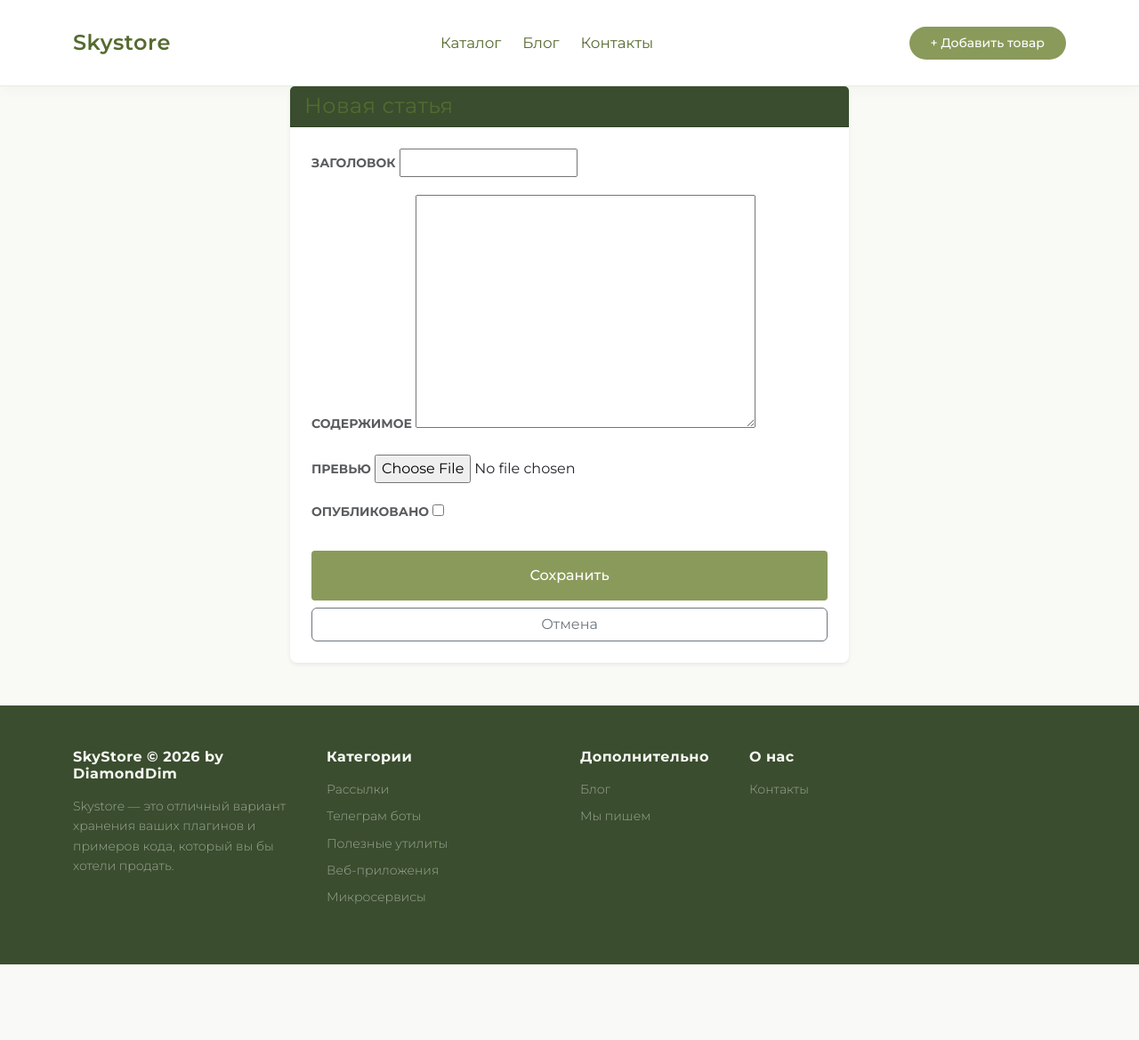
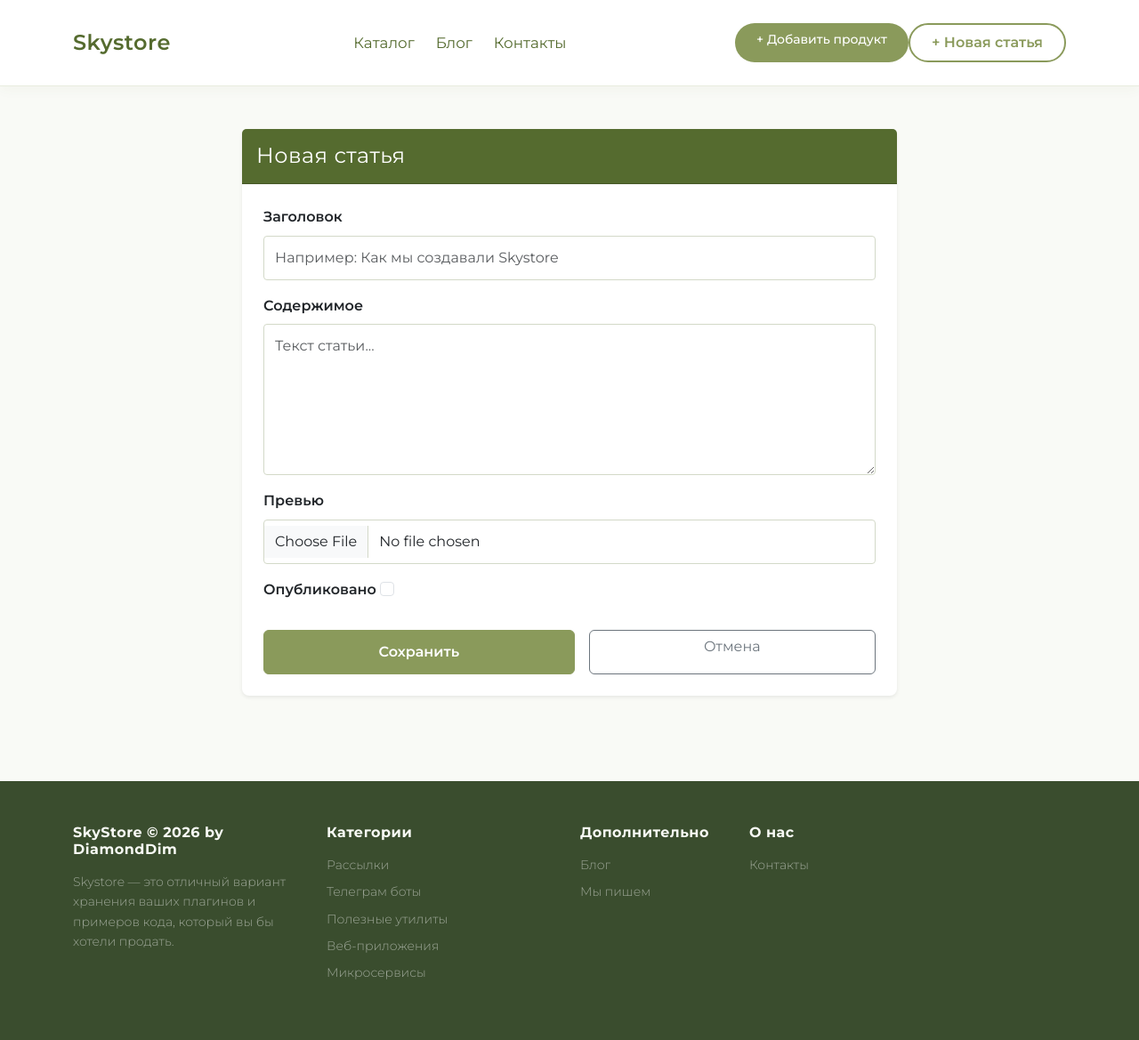
Before and after one commit to DiamondDim/Skystore, a Django app: page /blogs/create/ in a window 1280 px wide. Shown: the whole page at 89% size. Before the commit the page ends 1084 px from the top, so only its background shows below. Run offline with Django 5.2, Linux system fonts and the light colour scheme.

Commit message:
внесены правки в визуал и исправлено отображение форм в едином стиле

```diff
--- /dev/null
+++ b/blog/forms.py
@@ -0,0 +1,34 @@
+from django import forms
+from .models import Post
+
+
+class PostForm(forms.ModelForm):
+    class Meta:
+        model = Post
+        fields = ['title', 'content', 'preview', 'is_published']
+        labels = {
+            'title': 'Заголовок',
+            'content': 'Содержимое',
+            'preview': 'Превью',
+            'is_published': 'Опубликовано',
+        }
+        widgets = {
+            'content': forms.Textarea(attrs={'rows': 6}),
+        }
+
+    def __init__(self, *args, **kwargs):
+        super().__init__(*args, **kwargs)
+        for field_name, field in self.fields.items():
+            # Применяем стили Bootstrap
+            if isinstance(field.widget, forms.CheckboxInput):
+                field.widget.attrs['class'] = 'form-check-input'
+            elif isinstance(field.widget, forms.FileInput):
+                field.widget.attrs['class'] = 'form-control'
+            else:
+                field.widget.attrs['class'] = 'form-control'
+
+            # Добавляем плейсхолдеры для текстовых полей
+            if field_name == 'title':
+                field.widget.attrs['placeholder'] = 'Например: Как мы создавали Skystore'
+            elif field_name == 'content':
+                field.widget.attrs['placeholder'] = 'Текст статьи...'
--- a/blog/templates/blog/post_form.html
+++ b/blog/templates/blog/post_form.html
@@ -1,37 +1,71 @@
 {% extends 'catalog/base.html' %}
+{% load static %}
 
-{% block title %}{% if form.instance.pk %}Редактировать{% else %}Новая статья{% endif %} — Skystore{% endblock %}
+{% block title %}{% if form.instance.pk %}Редактирование статьи{% else %}Новая статья{% endif %} — Skystore{% endblock %}
 
 {% block content %}
+<div class="container py-5">
     <div class="row justify-content-center">
-    <div class="col-md-8 col-lg-6">
+        <div class="col-md-8">
             <div class="card shadow-sm border-0">
-            <div class="card-header bg-dark-olive text-white">
-                <h4 class="mb-0">{% if form.instance.pk %}Редактировать статью{% else %}Новая статья{% endif %}</h4>
+                <div class="card-header bg-olive text-white py-3">
+                    <h4 class="mb-0" style="color: white !important;">{% if form.instance.pk %}Редактирование статьи{% else %}Новая статья{% endif %}</h4>
                 </div>
                 <div class="card-body p-4">
                     <form method="post" enctype="multipart/form-data">
                         {% csrf_token %}
+
                         {% for field in form %}
                             <div class="mb-3">
-                        <label for="{{ field.id_for_label }}" class="form-label fw-bold small text-uppercase text-muted">
-                            {{ field.label }}
-                        </label>
+                                <label for="{{ field.id_for_label }}" class="form-label fw-semibold">{{ field.label }}</label>
+
+                                {% if field.name == 'preview' and form.instance.preview %}
+                                    <div class="mb-2">
+                                        <img src="{{ form.instance.preview.url }}" alt="Текущее превью" style="max-height: 100px; border-radius: 8px; object-fit: cover;">
+                                    </div>
+                                {% endif %}
+
                                 {{ field }}
+
+                                {% if field.help_text %}
+                                    <div class="form-text">{{ field.help_text }}</div>
+                                {% endif %}
+
                                 {% if field.errors %}
-                            <div class="invalid-feedback d-block">
+                                    <div class="text-danger small mt-1">
                                         {% for error in field.errors %}{{ error }}{% endfor %}
                                     </div>
                                 {% endif %}
                             </div>
                         {% endfor %}
-                    <div class="d-grid gap-2 mt-4">
-                        <button type="submit" class="btn btn-buy py-3">Сохранить</button>
-                        <a href="{% url 'post_list' %}" class="btn btn-outline-secondary">Отмена</a>
+
+                        <div class="d-flex gap-3 mt-4">
+                            <button type="submit" class="btn btn-olive flex-grow-1">Сохранить</button>
+                            <a href="{% url 'post_list' %}" class="btn btn-outline-secondary flex-grow-1">Отмена</a>
                         </div>
                     </form>
                 </div>
             </div>
         </div>
     </div>
+</div>
 {% endblock %}
+
+{% block extra_css %}
+<style>
+    .bg-olive { background-color: #556B2F !important; }
+    .btn-olive {
+        background-color: #8A9A5B;
+        border-color: #8A9A5B;
+        color: white;
+        font-weight: 600;
+        padding: 0.75rem;
+        transition: all 0.3s ease;
+    }
+    .btn-olive:hover {
+        background-color: #556B2F;
+        border-color: #556B2F;
+        color: white;
+    }
+</style>
+{% endblock %}
--- a/blog/templates/blog/post_list.html
+++ b/blog/templates/blog/post_list.html
@@ -5,8 +5,6 @@
 {% block content %}
 <div class="container py-5">
     <h1 class="text-olive-green mb-4">Блог</h1>
-
-    <a href="{% url 'post_create' %}" class="btn btn-buy mb-4">+ Новая статья</a>
 
     {% if posts %}
     <div class="row row-cols-1 row-cols-md-2 row-cols-lg-3 g-4">
--- a/blog/views.py
+++ b/blog/views.py
@@ -3,6 +3,7 @@ from django.urls import reverse_lazy
 from django.core.mail import send_mail
 from django.conf import settings
 from .models import Post
+from .forms import PostForm
 
 
 class PostListView(ListView):
@@ -24,32 +25,30 @@ class PostDetailView(DetailView):
         obj.views_count += 1
         obj.save(update_fields=['views_count'])
 
+        # Твоя фича с 100 просмотрами (остается без изменений)
         if obj.views_count == 100:
             subject = f"🎉 Поздравляем! Статья '{obj.title}' набрала 100 просмотров!"
-            message = f"Отличные новости!\n\nВаша статья '{obj.title}' только что достигла отметки в 100 просмотров.\nПродолжайте создавать качественный контент!"
+            message = f"Отличные новости!\n\nВаша статья '{obj.title}' только что достигла отметки в 100 просмотров."
             from_email = settings.DEFAULT_FROM_EMAIL
             recipient_list = ['mecheny91@yandex.ru']
-
             try:
                 send_mail(subject, message, from_email, recipient_list, fail_silently=False)
-                print("✅ Письмо о 100 просмотрах успешно отправлено!")
-            except Exception as e:
-                print(f"❌ Ошибка отправки письма: {e}")
-
+            except Exception:
+                pass
         return obj
 
 
 class PostCreateView(CreateView):
     model = Post
+    form_class = PostForm  # <-- Используем нашу форму с плейсхолдерами
     template_name = 'blog/post_form.html'
-    fields = ['title', 'content', 'preview', 'is_published']
     success_url = reverse_lazy('post_list')
 
 
 class PostUpdateView(UpdateView):
     model = Post
+    form_class = PostForm  # <-- Используем нашу форму с плейсхолдерами
     template_name = 'blog/post_form.html'
-    fields = ['title', 'content', 'preview', 'is_published']
 
     def get_success_url(self):
         return reverse_lazy('post_detail', kwargs={'pk': self.object.pk})
--- a/catalog/templates/catalog/partials/navbar.html
+++ b/catalog/templates/catalog/partials/navbar.html
@@ -26,7 +26,10 @@
             <!-- Правая часть: кнопка добавления товара -->
             <div class="d-flex">
                 <a href="{% url 'add_product' %}" class="btn btn-buy btn-sm rounded-pill px-4 py-2">
-                    + Добавить товар
+                    + Добавить продукт
+                </a>
+                <a href="{% url 'post_create' %}" class="btn btn-outline-olive rounded-pill px-4 py-2">
+                    + Новая статья
                 </a>
             </div>
         </div>
--- a/static/css/style.css
+++ b/static/css/style.css
@@ -207,3 +207,18 @@ body {
     background-color: #556B2F !important;
     color: white !important;
 }
+
+.btn-outline-olive {
+    border: 2px solid #8A9A5B;
+    color: #8A9A5B;
+    background: transparent;
+    font-weight: 600;
+    transition: all 0.3s ease;
+}
+
+.btn-outline-olive:hover {
+    background: #8A9A5B;
+    color: white;
+    transform: translateY(-1px);
+    box-shadow: 0 4px 12px rgba(138, 154, 91, 0.3);
+}
```
Lines whose indentation alone changed are shown as unchanged.
